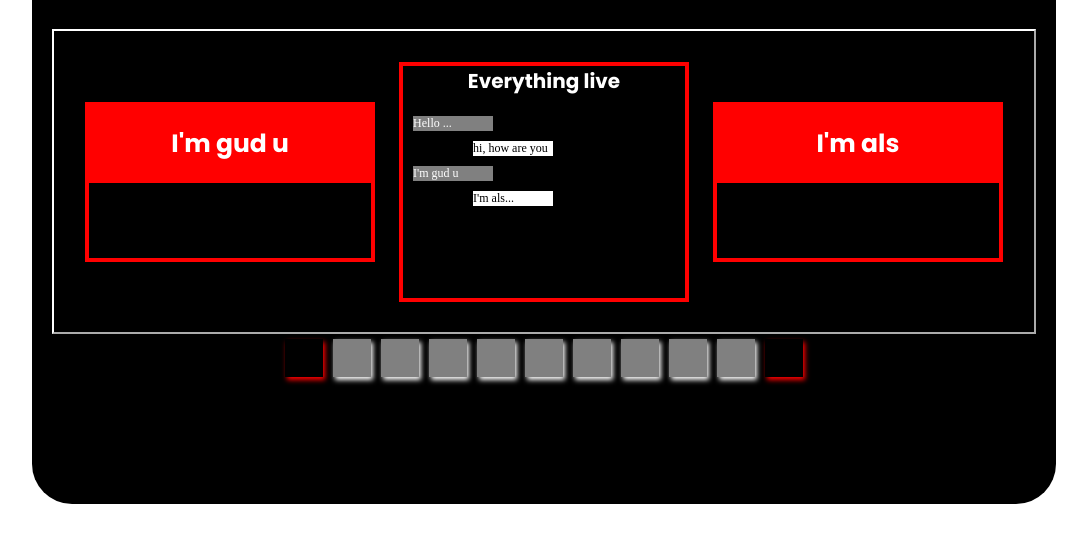
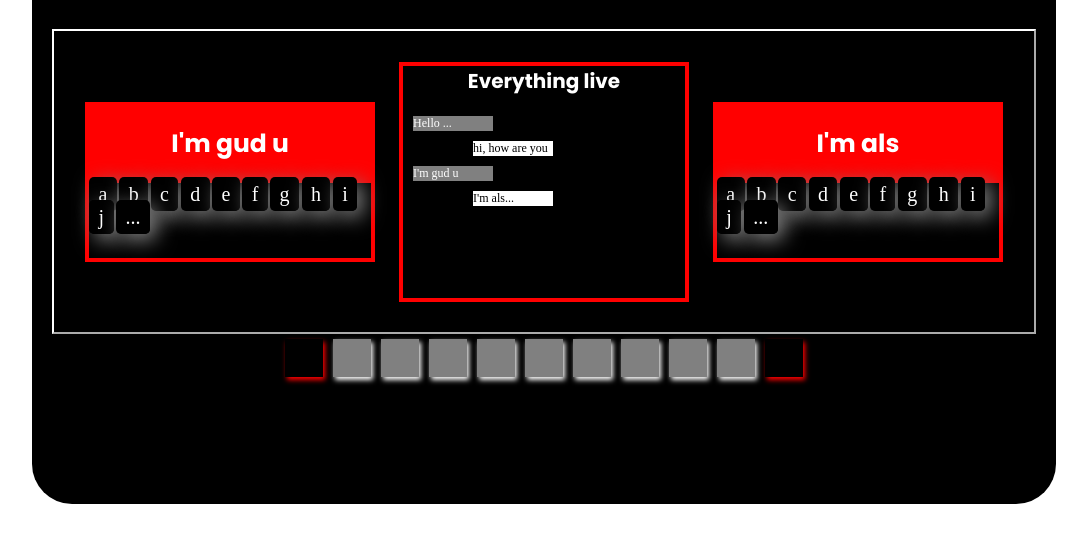
Before and after one commit to MateteGS/newOne, a website: page index.html in a window 1280 px wide. Shown: the part 259-802 px from the top of the page, without its empty margins (96-1183 px from the left). Drawn offline with Linux system fonts and the light colour scheme.

Commit message:
some small updates

```diff
--- a/index.html
+++ b/index.html
@@ -10,12 +10,23 @@
 <body>
     <div id="container">
         <header>
-            <h1>LATES<span>T</span></h1>
+            <h1>LATES<span id="te">T</span></h1>
         </header>
 
         <div id="box">
         <div id="box1">
             <h2 id="reply1">I'm gud u</h2>
+            <span id="keyboard">a</span>
+            <span id="keyboard">b</span>
+            <span id="keyboard">c</span>
+            <span id="keyboard">d</span>
+            <span id="keyboard">e</span>
+            <span id="keyboard">f</span>
+            <span id="keyboard">g</span>
+            <span id="keyboard">h</span>
+            <span id="keyboard" >i</span>
+            <span id="keyboard">j</span>
+            <span id="keyboard">...</span>
             </div>
         <div id="box2">
               <h3>Everything live</h3>
@@ -26,6 +37,17 @@
         </div>
         <div id="box3">
             <h2 id="reply2">I'm als</h2>
+            <span id="keyboard">a</span>
+            <span id="keyboard">b</span>
+            <span id="keyboard">c</span>
+            <span id="keyboard">d</span>
+            <span id="keyboard">e</span>
+            <span id="keyboard">f</span>
+            <span id="keyboard">g</span>
+            <span id="keyboard">h</span>
+            <span id="keyboard">i</span>
+            <span id="keyboard">j</span>
+            <span id="keyboard">...</span>
         </div>
         </div>
         <div id="square">
--- a/style.css
+++ b/style.css
@@ -38,7 +38,7 @@ h1{
     color: grey;
     margin-top: 12%;
 }
-span {
+#te {
     color: black;
     text-shadow: 3px 2px 10px red;
 }
@@ -131,7 +131,7 @@ h3{
     }
 
     30% {
-        transform: translateX(-200px);
+        transform: translateX(-20%);
     }
     45% {
         transform: translateX(-300px);
@@ -156,7 +156,7 @@ h3{
     }
 
     30% {
-        transform: translateX(200px);
+        transform: translateX(20%);
     }
     45% {
         transform: translateX(300px);
@@ -168,3 +168,12 @@ h3{
         transform: translateX(0);
     }
 }
+
+#keyboard {
+    font-size: 20px;
+    background-color: black;
+    padding: 6px 9.4px;
+    border-radius: 5px;
+    box-shadow: 6px 6px 20px gray;
+
+}
```
